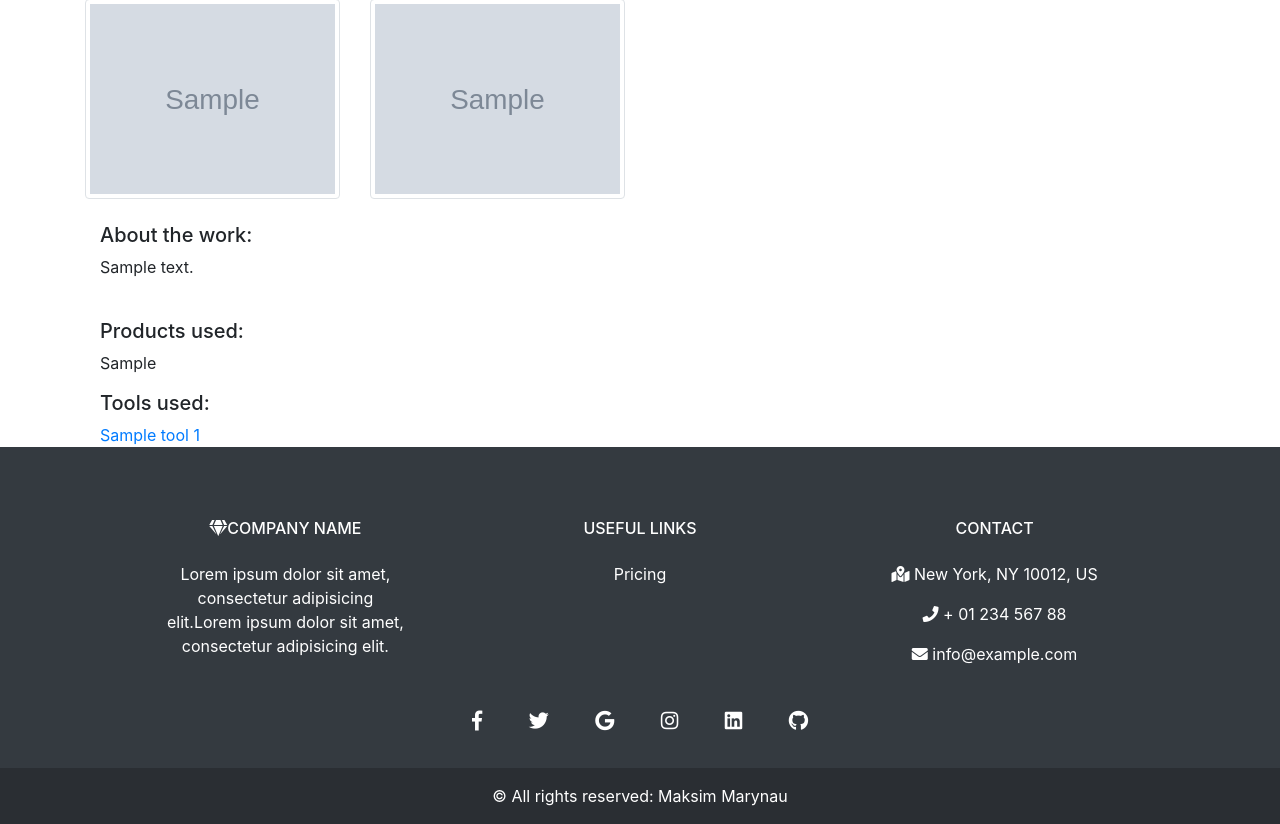
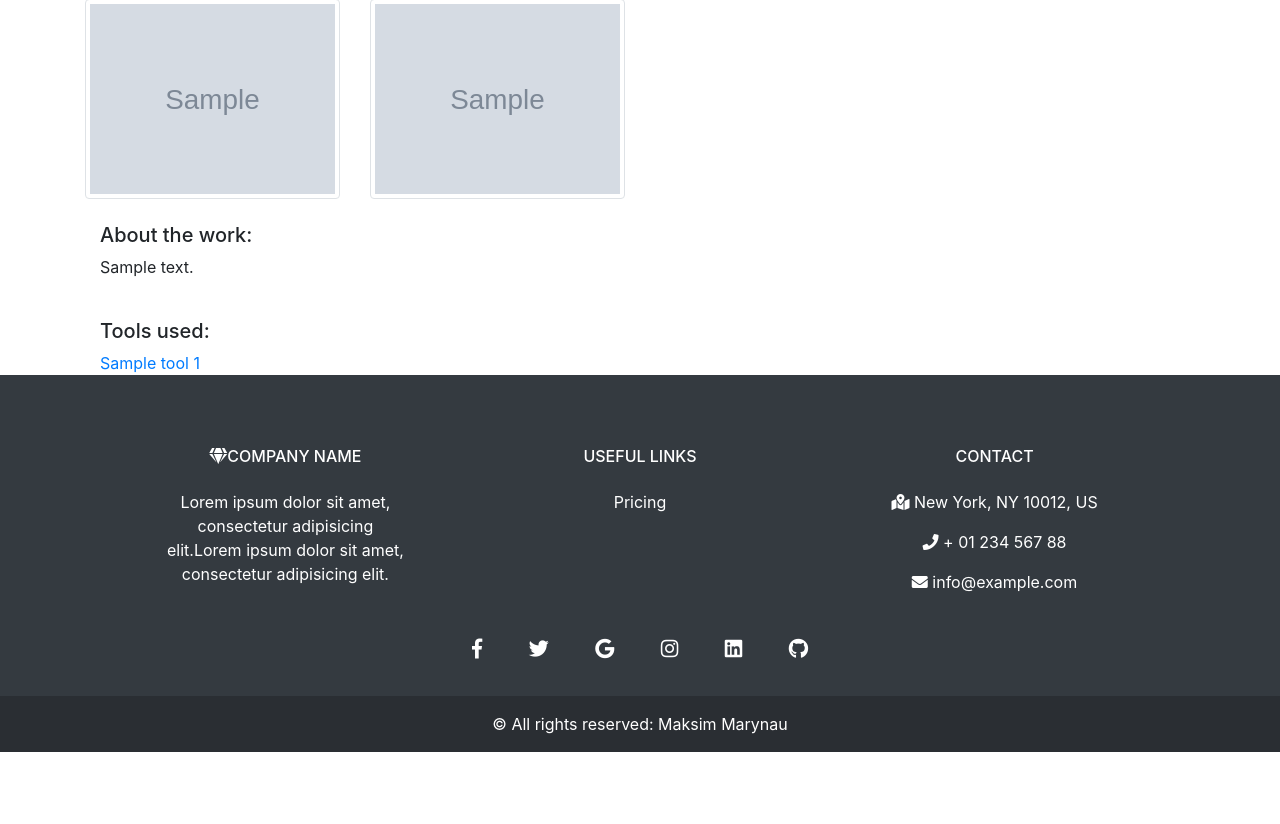
Before and after one commit to MaksimMarynau/portfolio_site, a Django app: page /projects/1/ in a window 1280 px wide. Shown: the part 186-1010 px from the top of the page. After the commit the page ends 938 px from the top, so only its background shows below. Run offline with Django 3.2, Linux system fonts and the light colour scheme; tables that the repository leaves empty hold one stand-in row (values such as "Sample post"); grey boxes marked "Sample" are stand-in pictures; some libraries are stand-ins or nearby versions.

Commit message:
small fixes

```diff
--- a/portfolio_project/apps/projects/admin.py
+++ b/portfolio_project/apps/projects/admin.py
@@ -9,7 +9,7 @@ class ProjectImagesAdmin(admin.StackedInline):
 
 @admin.register(Project)
 class ProjectAdmin(admin.ModelAdmin):
-    list_display = ('title','description','product_used','image_tag')
+    list_display = ('title','description','image_tag')
     filter_horizontal = ('tool_used',)
     inlines = [ProjectImagesAdmin]
 
--- a/portfolio_project/apps/projects/models.py
+++ b/portfolio_project/apps/projects/models.py
@@ -7,7 +7,6 @@ from additions.models import Tool
 class Project(models.Model):
     title = models.CharField(max_length=100)
     description = models.TextField()
-    product_used = models.CharField(max_length=100)
     tool_used = models.ManyToManyField(Tool, related_name='tools')
     image = models.ImageField(
         upload_to='projects/',
--- a/portfolio_project/apps/projects/templates/project_detail.html
+++ b/portfolio_project/apps/projects/templates/project_detail.html
@@ -25,8 +25,6 @@
         <h5>About the work:</h5>
         <p>{{ project.description }}</p>
         <br>
-        <h5>Products used:</h5>
-        <p>{{ project.product_used }}</p>
         <h5>Tools used:</h5>
         {% for tool in project.tool_used.all %}
             <a href="{% url 'tool_detail' tool.pk %}">{{ tool }}</a>
--- a/requirements.txt
+++ b/requirements.txt
@@ -1,5 +1,11 @@
 asgiref==3.3.4
+beautifulsoup4==4.9.3
+bootstrap4==0.1.0
 Django==3.2.3
+django-bootstrap4==3.0.1
+django-crispy-forms==1.12.0
 Pillow==8.2.0
+psycopg2-binary==2.9.1
 pytz==2021.1
+soupsieve==2.2.1
 sqlparse==0.4.1
```
Also changed, not shown: portfolio_project/apps/additions/views.py (+15 -6 lines), portfolio_project/apps/projects/migrations/0008_remove_project_product_used.py (added).
